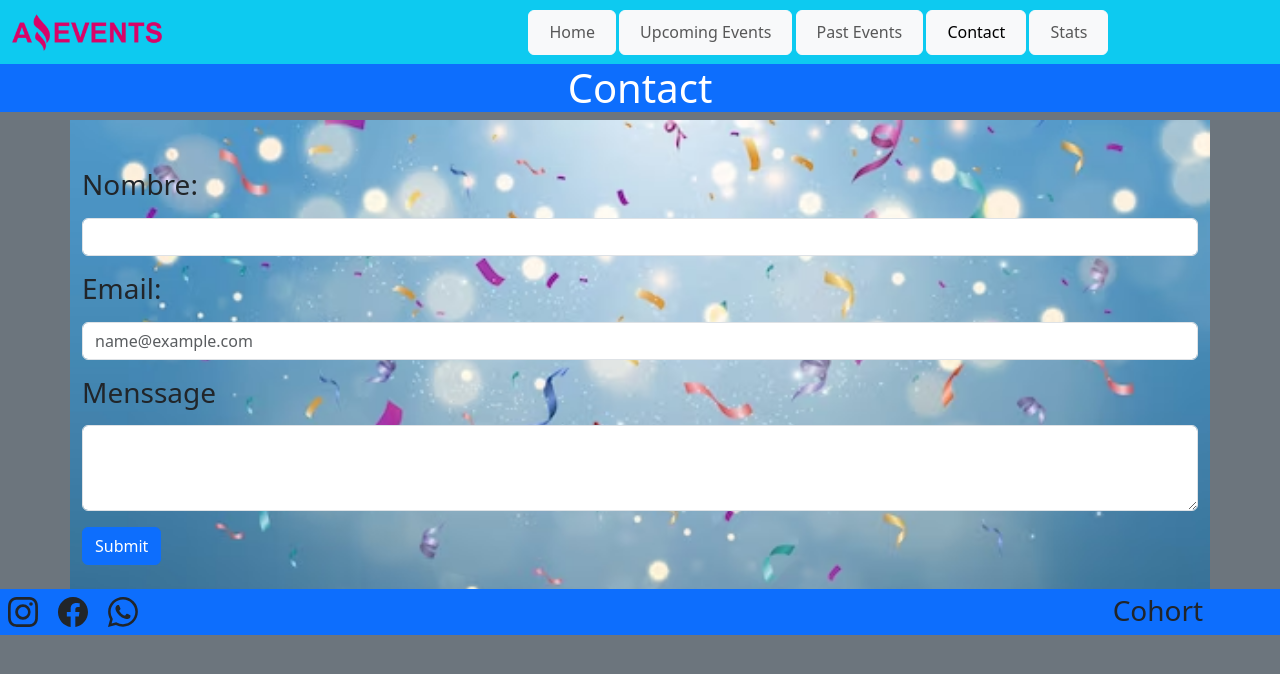
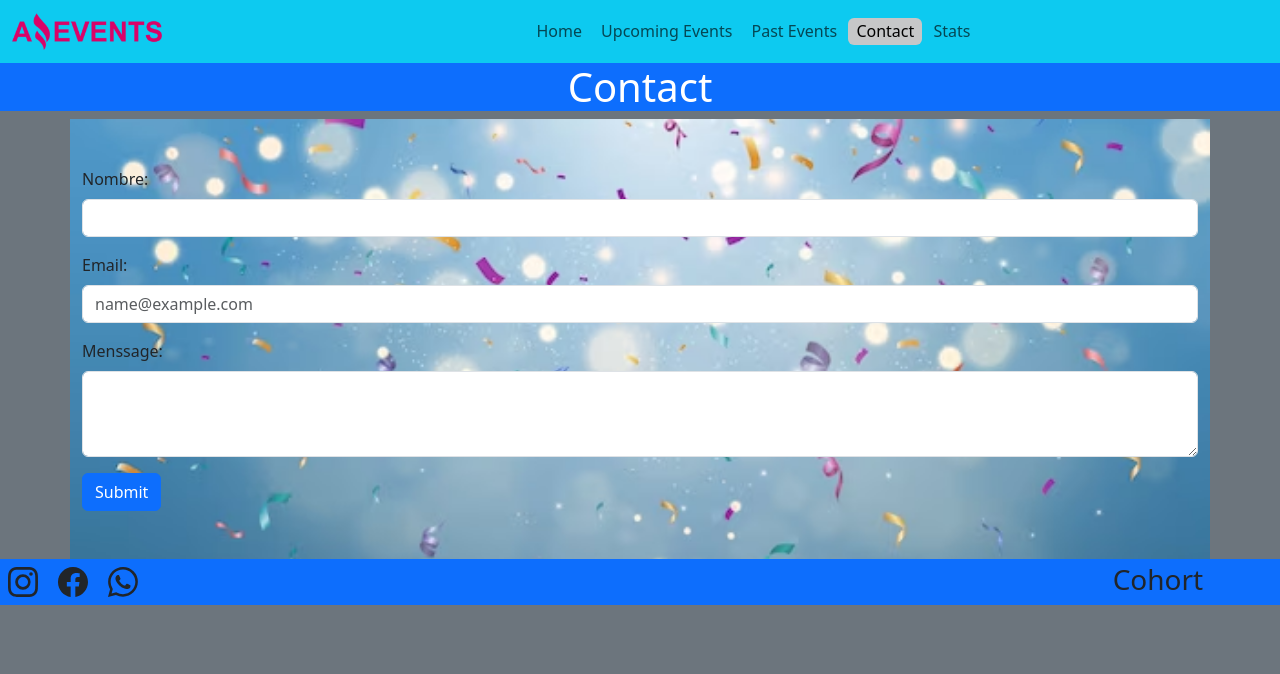
Before and after one commit to marcosestebanmaciel/amazingEvents_Maciel, a plain HTML site: page page/contact.html in a window 1280 px wide. Drawn offline with nearby package versions, Linux system fonts and the light colour scheme.

Commit message:
validador_html_css

```diff
--- a/page/contact.html
+++ b/page/contact.html
@@ -20,19 +20,19 @@
               <div class="collapse navbar-collapse" id="navbarNav">
                 <ul id="botones" class="navbar-nav">
                   <li class="nav-item">
-                    <button id="boton1" type="button" class="btn btn-light"><a class="nav-link" aria-current="page" href="../index.html">Home</a></button>
+                    <a id="boton1" class="nav-link btn btn-light" href="../index.html">Home</a>
                   </li>
                   <li class="nav-item">
-                    <button id="boton2" type="button" class="btn btn-light"><a class="nav-link" href="./upcomingEvents.html">Upcoming Events</a></button>
+                    <a id="boton2" class="nav-link btn btn-light" href="./upcomingEvents.html">Upcoming Events</a>
                   </li>
                   <li class="nav-item">
-                    <button id="boton3" type="button" class="btn btn-light"><a class="nav-link" href="./pastEvents.html">Past Events</a></button>
+                    <a id="boton3" class="nav-link btn btn-light" href="./pastEvents.html">Past Events</a>
                   </li>
                   <li class="nav-item">
-                    <button id="boton4" type="button" class="btn btn-light"><a class="nav-link active" href="./contact.html">Contact</a></button>
+                    <a id="boton4" class="nav-link active btn btn-light" href="./contact.html">Contact</a>
                   </li>
                   <li class="nav-item">
-                    <button id="boton5" type="button" class="btn btn-light"><a class="nav-link" href="./stats.html">Stats</a></button>
+                    <a id="boton5" class="nav-link btn btn-light" href="./stats.html">Stats</a>
                   </li>
                 </ul>
               </div>
@@ -41,17 +41,17 @@
           <h1 class="text-white text-center bg-primary">Contact</h1>
     </Header>
     <main class="container">
-        <div class="pt-5 pb-4">
+        <div class="pt-5 pb-5">
             <div class="mb-3">
-                <label for="exampleFormControlInput1" class="form-label"><h3>Nombre:</h3></label>
-                <input type="email" class="form-control" id="exampleFormControlInput1">
+                <label for="exampleFormControlInput1" class="form-label">Nombre:</label>
+                <input type="email" class="form-control" id="exampleFormControlInput0">
             </div>
             <div class="mb-3">
-                <label for="exampleFormControlInput1" class="form-label"><h3>Email:</h3></label>
+                <label for="exampleFormControlInput1" class="form-label">Email:</label>
                 <input type="email" class="form-control" id="exampleFormControlInput1" placeholder="name@example.com">
             </div>
             <div class="mb-3">
-                <label for="exampleFormControlTextarea1" class="form-label"><h3>Menssage</h3></label>
+                <label for="exampleFormControlTextarea1" class="form-label">Menssage:</label>
                 <textarea class="form-control" id="exampleFormControlTextarea1" rows="3"></textarea>
             </div>
             <div class="col-12">
```
Also changed, not shown: index.html (+5 -5 lines), page/details.html (+5 -5 lines), page/pastEvents.html (+5 -5 lines), page/stats.html (+8 -8 lines), page/upcomingEvents.html (+5 -5 lines).
